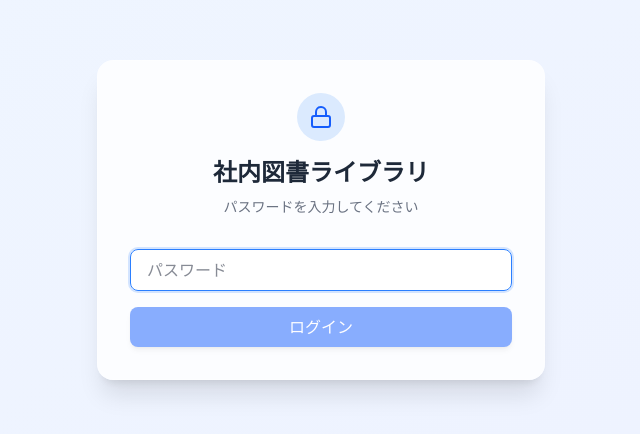
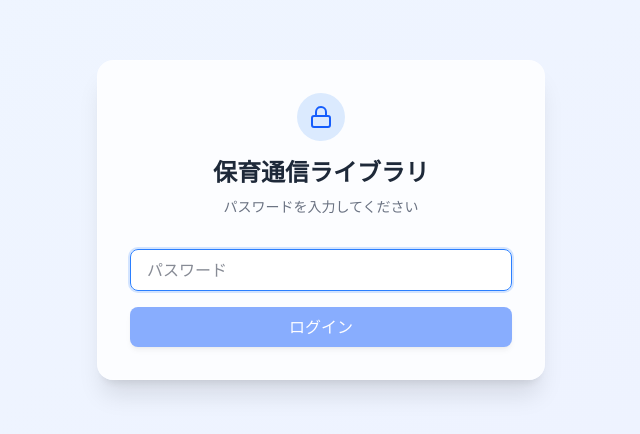
Before and after one commit to arumimatuy/hotsuu_archive, a React (Vite) app: page / in a window 1280 px wide. Shown: the part 180-614 px from the top of the page, without its empty margins (319-959 px from the left). Built offline with nearby package versions, Linux system fonts and the light colour scheme; no server answers.

Commit message:
260401_修正漏れ2（ログイン画面の文言）

```diff
--- a/src/components/Auth/Login.jsx
+++ b/src/components/Auth/Login.jsx
@@ -28,7 +28,7 @@
                     <div className="w-12 h-12 bg-blue-100 rounded-full flex items-center justify-center mb-4">
                         <Lock className="w-6 h-6 text-blue-600" />
                     </div>
-                    <h2 className="text-2xl font-bold text-gray-800">社内図書ライブラリ</h2>
+                    <h2 className="text-2xl font-bold text-gray-800">保育通信ライブラリ</h2>
                     <p className="text-gray-500 text-sm mt-2">パスワードを入力してください</p>
                 </div>
 
```
